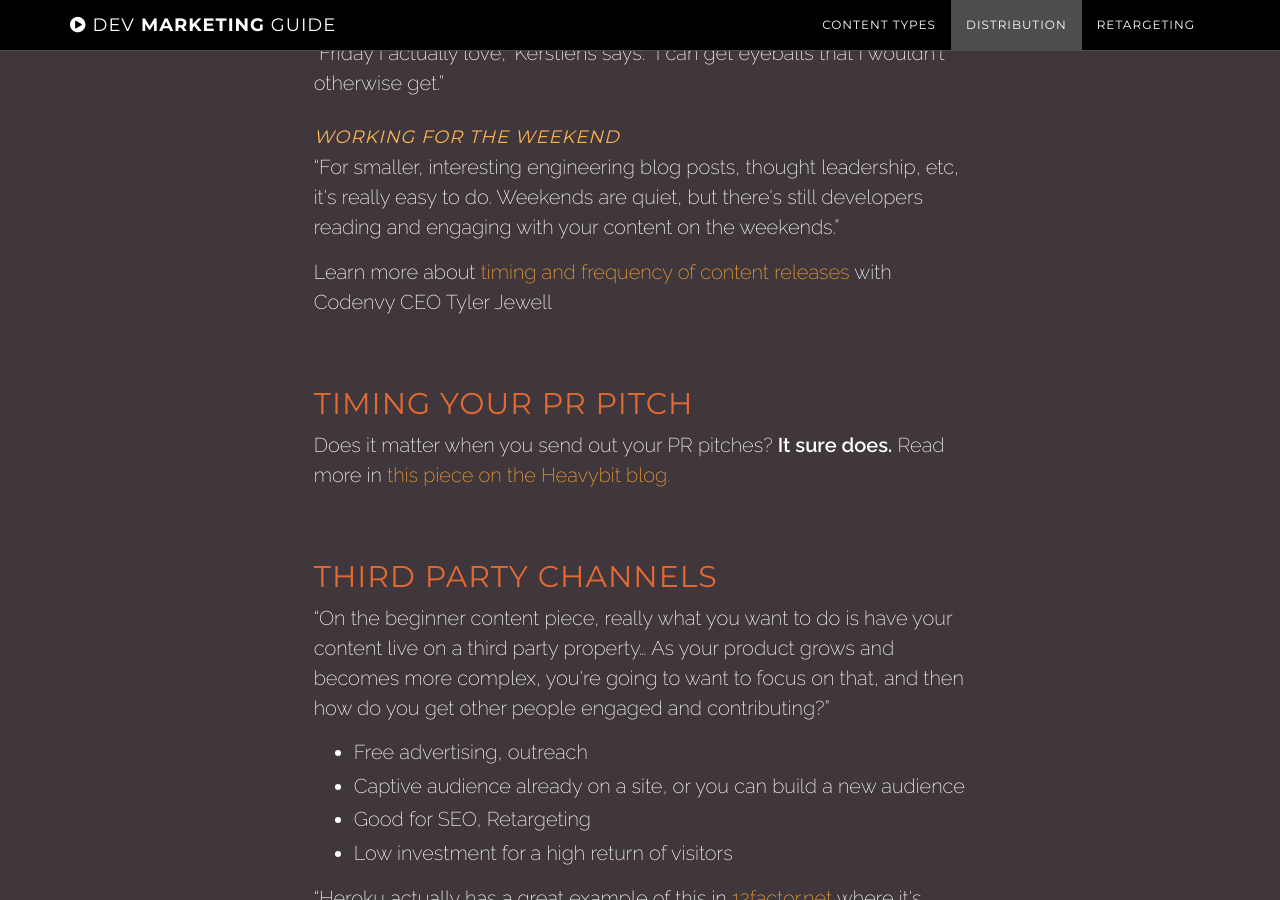
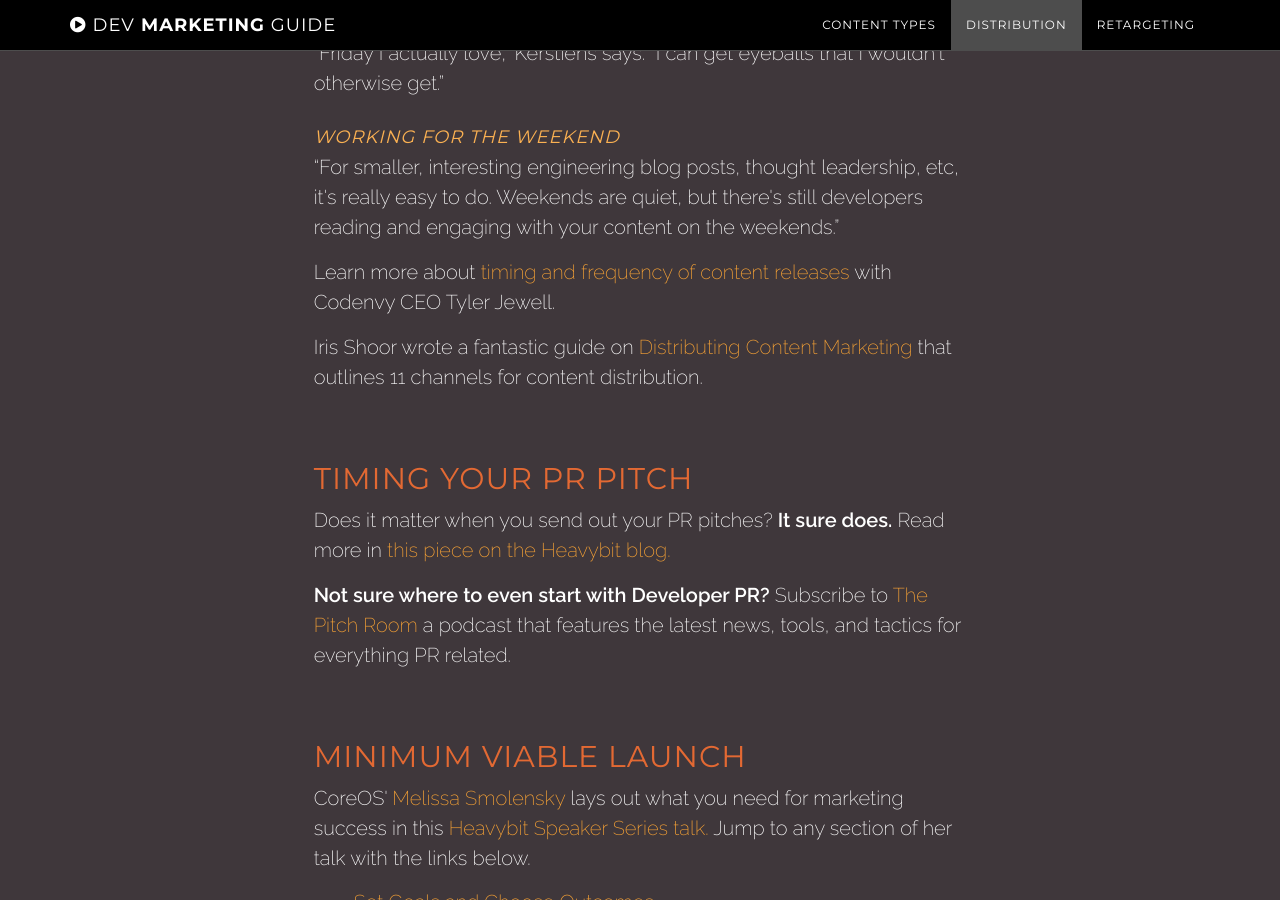
Before and after one commit to heavybit/devmarketingguide, a Jekyll site: the page built from index.html, in a window 1280 px wide and 900 px high, scrolled down 5395 px. Built offline with Jekyll 4.4.1, drawn with Linux system fonts in a browser that asks for light colours; comment, search, counter and statistics services are not loaded; some of the changed text lies outside the part shown.

Commit message:
Update content-types, distribution, retargeting
- Great distribution guide from Iris Shoor
- The Pitch Room PR Podcast
- Minimum Viable Launch by Melissa Smolensky
- StaticGen by Netlify
- Wordpress At Scale by Pantheon

```diff
--- a/_includes/content-types.html
+++ b/_includes/content-types.html
@@ -47,7 +47,7 @@
                                 <h4>DON'T</h4>
                                 <ul>
                                     <li>Send too many emails. You don’t want to clog anyone’s inbox.</li>
-                                    <li>End up in a spam filter. One way to do this is by avoiding certain words in your subject line. <a href="http://blog.hubspot.com/blog/tabid/6307/bid/30684/The-Ultimate-List-of-Email-SPAM-Trigger-Words.aspx" target="_blank">Here's a great list from Hubspot</a></li>
+                                    <li>End up in a spam filter. One way to do this is by avoiding certain words in your subject line. <a href="http://blog.hubspot.com/blog/tabid/6307/bid/30684/The-Ultimate-List-of-Email-SPAM-Trigger-Words.aspx" target="_blank">Here's a great list from Hubspot.</a></li>
                                     <li>Forget to authenticate your sending domain. You'll need to setup <a href="https://support.google.com/mail/answer/81126?hl=en#authentication" target="_blank">DKIM, SPF, and DMARC</a></li>
                                 </ul>
                             </p>
@@ -56,13 +56,13 @@
 
                             <p>A blog is a good idea if you know you will be able to maintain it. “You could post once a month,” Morrill says. “Just post.” Content can range from contests to documentation where you can describe the product. “A great product is great marketing.” These documentation pages may be the most visited on your site.</p>
 
-                            <p>What kind of content will you have? <a href="http://www.heavybit.com/library/video/2014-11-11-iris-shoor" target="_blank">Get some inspiration from a presentation by Takipi co-founder Iris Shoor</a></p>
+                            <p>What kind of content will you have? <a href="http://www.heavybit.com/library/video/2014-11-11-iris-shoor" target="_blank">Get some inspiration from a presentation by Takipi co-founder Iris Shoor.</a></p>
 
                     <h2>Link to your own content</h2>
 
                             <p>Social media is not necessarily marketing. It can be ineffective, especially if you are linking to third-party sites. Remember to focus on your own product and content. “Every single one of those tweets is a missed opportunity to link to your great content.”</p>
 
-                            <p>Create a buzz around your product as described by <a href="http://www.heavybit.com/library/video/2015-04-21-tiffany-spencer" target="_blank">Tiffany Spencer of Bessemer Venture Partners</a></p>
+                            <p>Create a buzz around your product as described by <a href="http://www.heavybit.com/library/video/2015-04-21-tiffany-spencer" target="_blank">Tiffany Spencer of Bessemer Venture Partners.</a></p>
 
                     <h2>Get your product listed</h2>
 
--- a/_includes/distribution.html
+++ b/_includes/distribution.html
@@ -20,9 +20,22 @@
                				<p>It’s the start of the weekend, but people are still checking Twitter and sites like Hacker News. Why not get some lower-tier content out there? “Friday I actually love,” Kerstiens says. “I can get eyeballs that I wouldn't otherwise get.”</p>
                				<h4>Working For The Weekend</h4>
                				<p>“For smaller, interesting engineering blog posts, thought leadership, etc, it's really easy to do. Weekends are quiet, but there's still developers reading and engaging with your content on the weekends.”</p>
-						<p>Learn more about <a href="http://www.heavybit.com/library/video/2014-10-07-tyler-jewell?t=16m24s" target="_blank">timing and frequency of content releases </a>with Codenvy CEO Tyler Jewell</p>
+						<p>Learn more about <a href="http://www.heavybit.com/library/video/2014-10-07-tyler-jewell?t=16m24s" target="_blank">timing and frequency of content releases </a>with Codenvy CEO Tyler Jewell.</p>
+						<p>Iris Shoor wrote a fantastic guide on <a href="http://blog.oribi.io/distributing-content-marketing-the-complete-guide/" target="blank">Distributing Content Marketing</a> that outlines 11 channels for content distribution.</p>
 					<h2>Timing your PR Pitch</h2>
 						<p>Does it matter when you send out your PR pitches? <strong>It sure does.</strong> Read more in <a href="http://blog.heavybit.com/blog/2014/11/4/timing" target="_blank">this piece on the Heavybit blog.</a></p>
+						<p><strong>Not sure where to even start with Developer PR?</strong> Subscribe to <a href="http://www.heavybit.com/library/podcasts/the-pitch-room/" target="_blank">The Pitch Room</a> a podcast that features the latest news, tools, and tactics for everything PR related.</p>
+					<h2>Minimum Viable Launch</h2>
+						<p>CoreOS' <a href="https://twitter.com/melsmo" target="_blank">Melissa Smolensky</a> lays out what you need for marketing success in this <a href="http://www.heavybit.com/library/video/minimum-viable-launch-what-you-need-for-marketing-success/" target="_blank">Heavybit Speaker Series talk.</a> Jump to any section of her talk with the links below.</p>
+						<p>
+							<ul>
+								<li><a href="http://www.heavybit.com/library/video/minimum-viable-launch-what-you-need-for-marketing-success/?4m48s" target="_blank">Set Goals and Choose Outcomes</a></li>
+								<li><a href="http://www.heavybit.com/library/video/minimum-viable-launch-what-you-need-for-marketing-success/?6m29s" target="_blank">Timing is Critical</a></li>
+								<li><a href="http://www.heavybit.com/library/video/minimum-viable-launch-what-you-need-for-marketing-success/?7m50s" target="_blank">Develop Your Story as a Team</a></li>
+								<li><a href="http://www.heavybit.com/library/video/minimum-viable-launch-what-you-need-for-marketing-success/?13m45s" target="_blank">Reach out to the Press</a></li>
+								<li><a href="http://www.heavybit.com/library/video/minimum-viable-launch-what-you-need-for-marketing-success/?17m59s" target="_blank">Coordinate your Launch</a></li>
+							</ul>
+						</p>
 					<h2>Third Party Channels</h2>
 						<p>“On the beginner content piece, really what you want to do is have your content live on a third party property… As your product grows and becomes more complex, you're going to want to focus on that, and then how do you get other people engaged and contributing?”</p>
 						<p>
--- a/_includes/retargeting.html
+++ b/_includes/retargeting.html
@@ -23,6 +23,8 @@
 					<h4>Example Community Projects</h4>
 						<ul>
 							<li><a href="http://www.devcojobs.com" target="_blank">Devco Jobs</a> [Heavybit]</li>
+							<li><a href="https://www.staticgen.com/" target="_blank">StaticGen</a> [Netlify]</li>
+							<li><a href="https://www.scalewp.io/" target="_blank">Wordpress At Scale</a> [Pantheon]</li>
 							<li><a href="http://postgresguide.com/" target="_blank">Postgres Guide</a> [Heroku]</li>
 							<li><a href="http://www.javais.cool" target="_blank">Java is Cool</a> [Takipi]</li>
 							<li><a href="http://www.12factor.net" target="_blank">12 Factor</a> [Heroku]</li>
```
